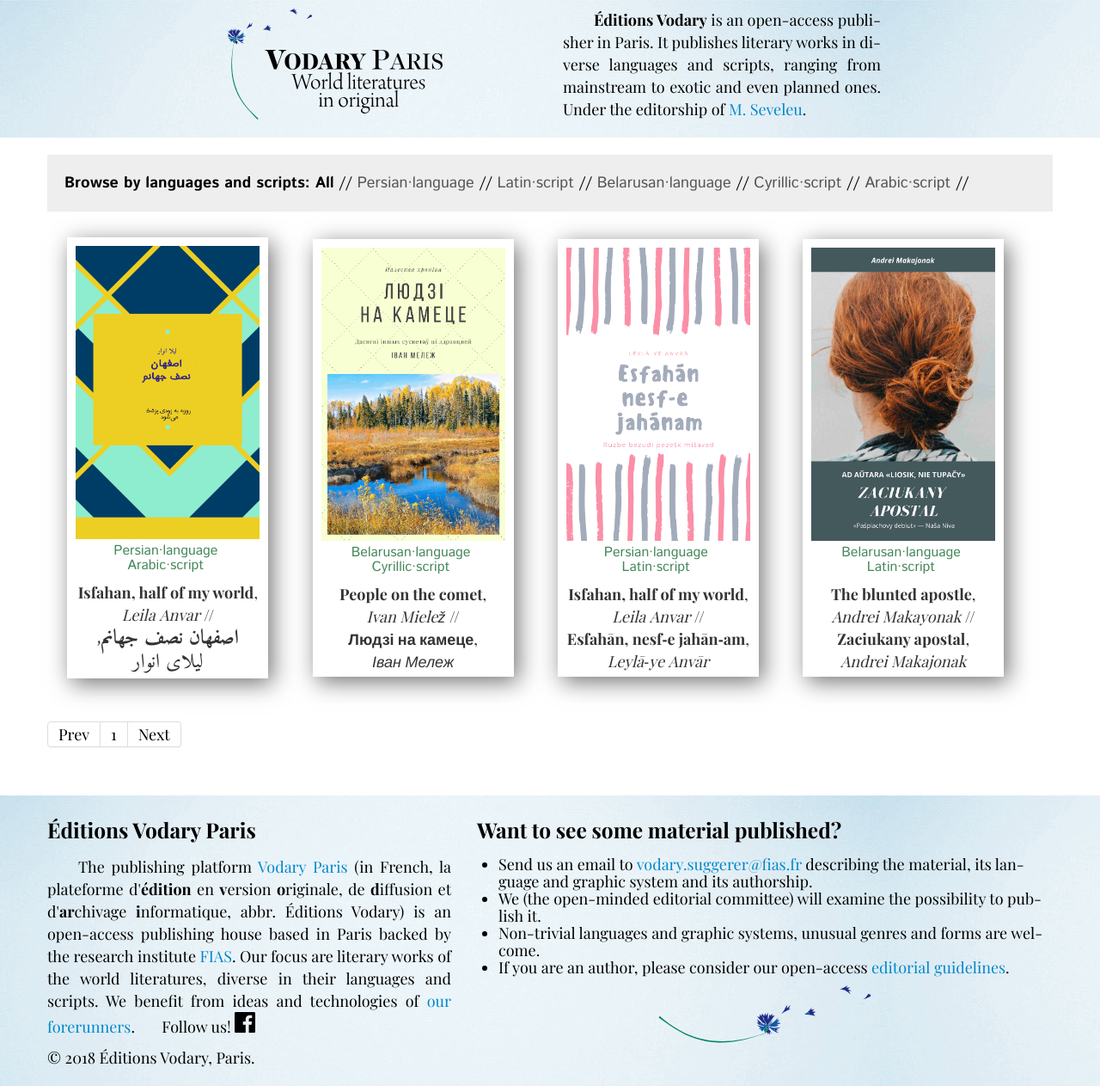
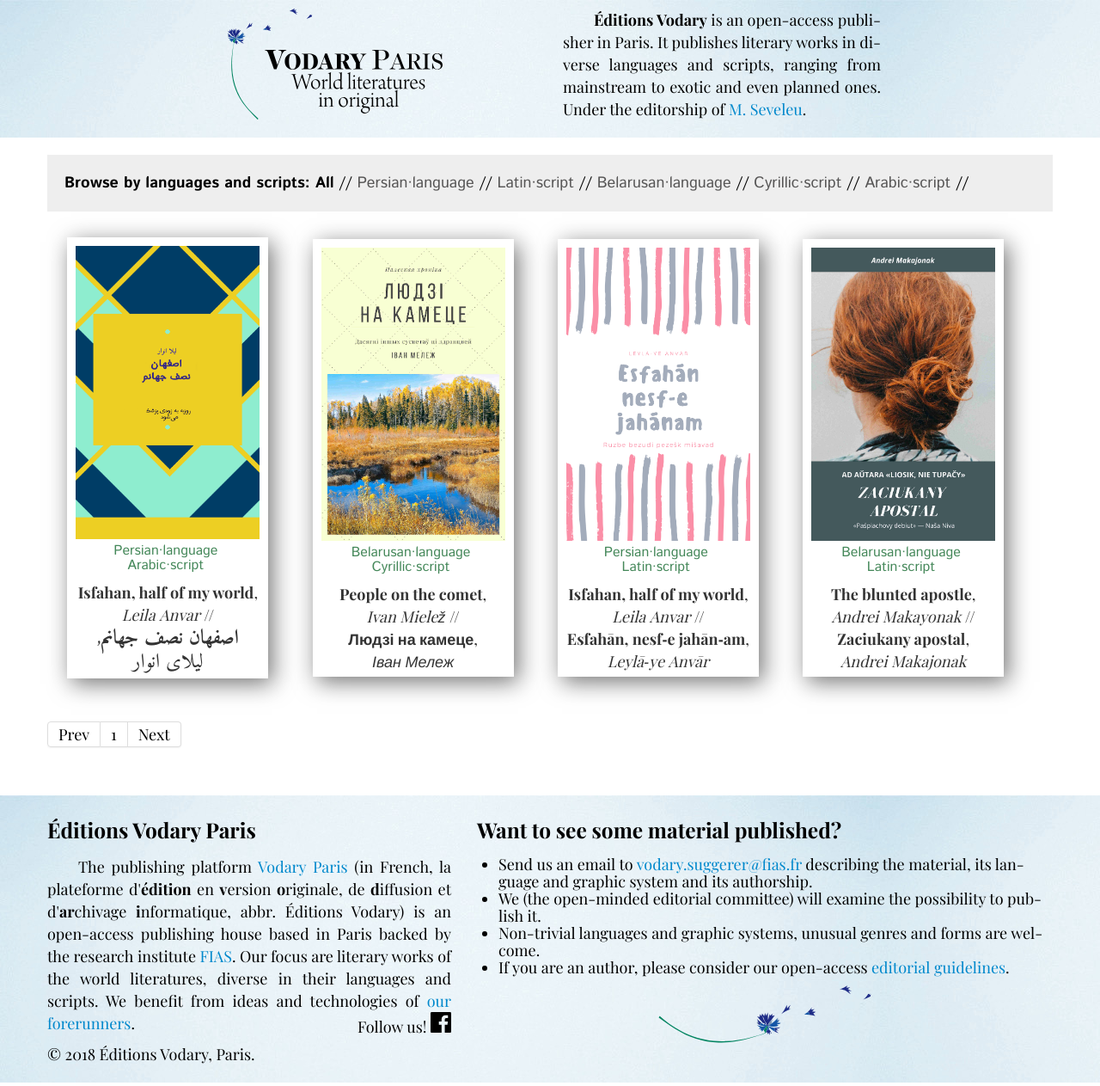
Before and after one commit to mlare/vodary, a Jekyll site: the page built from index.html, in a window 1280 px wide. Shown: the whole page at 86% size. Built offline with Jekyll 4.4.1, drawn with Linux system fonts in a browser that asks for light colours; some web fonts are replaced; Markdown is read by kramdown in place of the engine named in the settings; the list of posts is cut into pages by our own code.

Commit message:
Update footer.html

```diff
--- a/_includes/footer.html
+++ b/_includes/footer.html
@@ -11,8 +11,8 @@
           is an open-access pub­li­shing house based in Paris backed by the re­search in­sti­tute
           <a href="https://fias.fr" target="_blank">FIAS</a>. Our focus are li­te­ra­ry works of the world li­te­ra­tures,
           di­verse in their lan­guages and scripts. We benefit from ideas and technologies of <a href="/ourforerunners">our forerunners</a>.
-          &nbsp;&nbsp;&nbsp;&nbsp;&nbsp;&nbsp;Follow us!
-          <a href="https://facebook.com/vodary"><svg style="height: 24px;" role="img" viewBox="0 0 24 24" xmlns="http://www.w3.org/2000/svg"><title>Facebook icon</title><path d="M22.676 0H1.324C.593 0 0 .593 0 1.324v21.352C0 23.408.593 24 1.324 24h11.494v-9.294H9.689v-3.621h3.129V8.41c0-3.099 1.894-4.785 4.659-4.785 1.325 0 2.464.097 2.796.141v3.24h-1.921c-1.5 0-1.792.721-1.792 1.771v2.311h3.584l-.465 3.63H16.56V24h6.115c.733 0 1.325-.592 1.325-1.324V1.324C24 .593 23.408 0 22.676 0"/></svg></a>
+          <span style="float: right;">Follow us!
+          <a href="https://facebook.com/vodary"><svg style="height: 24px;" role="img" viewBox="0 0 24 24" xmlns="http://www.w3.org/2000/svg"><title>Facebook icon</title><path d="M22.676 0H1.324C.593 0 0 .593 0 1.324v21.352C0 23.408.593 24 1.324 24h11.494v-9.294H9.689v-3.621h3.129V8.41c0-3.099 1.894-4.785 4.659-4.785 1.325 0 2.464.097 2.796.141v3.24h-1.921c-1.5 0-1.792.721-1.792 1.771v2.311h3.584l-.465 3.63H16.56V24h6.115c.733 0 1.325-.592 1.325-1.324V1.324C24 .593 23.408 0 22.676 0"/></svg></a></span>
           </p>
        <p style="text-indent:0">&copy; {{ site.time | date: '%Y' }} Éditions Vodary, Paris.</p>
      </div>
```
